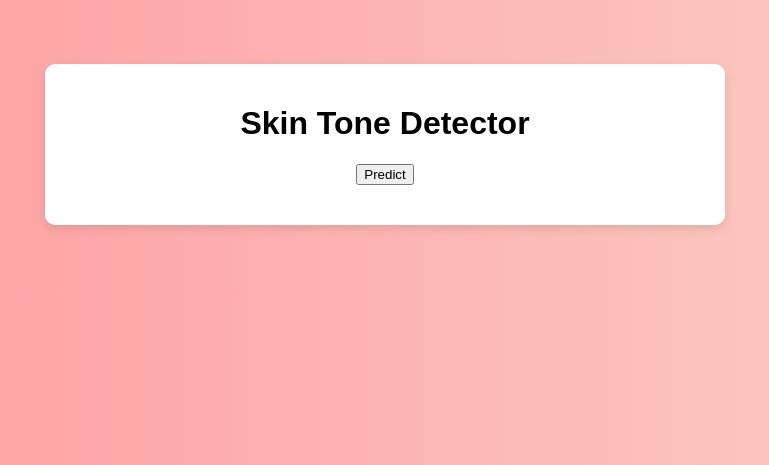
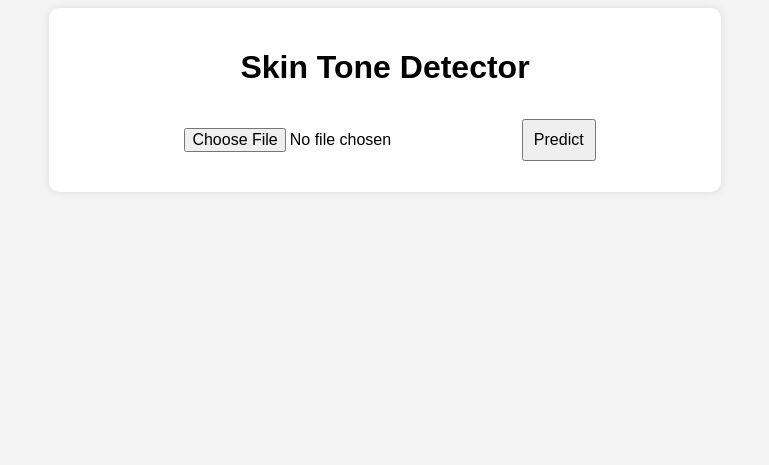
Before and after one commit to Hershy23/Color, a Flask app: page / in a window 1280 px wide. Shown: the top 465 px of the page, without its empty margins (255-1024 px from the left). Run offline with Flask 3, Linux system fonts and the light colour scheme.

Commit message:
Update style.css

```diff
--- a/static/style.css
+++ b/static/style.css
@@ -1,67 +1,26 @@
-/* General styling */
 body {
-    font-family: 'Arial', sans-serif;
-    background: linear-gradient(to right, #ff9a9e, #fad0c4);
+    font-family: Arial, sans-serif;
     text-align: center;
-    margin: 0;
-    padding: 0;
+    background-color: #f4f4f4;
 }
 
-/* Main container */
 .container {
     width: 50%;
-    margin: 5% auto;
+    margin: auto;
     background: white;
     padding: 20px;
+    box-shadow: 0 0 10px rgba(0, 0, 0, 0.1);
     border-radius: 10px;
-    box-shadow: 0 4px 10px rgba(0, 0, 0, 0.1);
 }
 
-/* Upload button */
-.upload-box {
-    margin: 20px 0;
+input, button {
+    margin: 10px;
     padding: 10px;
-    background: #ffe3e3;
-    border-radius: 5px;
-    cursor: pointer;
+    font-size: 16px;
 }
 
-/* Hide default input */
-input[type="file"] {
-    display: none;
+img {
+    margin-top: 20px;
+    width: 200px;
+    border-radius: 10px;
 }
-
-/* Image preview */
-#imagePreview {
-    margin-top: 10px;
-}
-
-#preview {
-    max-width: 100%;
-    height: auto;
-    display: none;
-}
-
-/* Predict button */
-#predictBtn {
-    background: #ff7675;
-    color: white;
-    border: none;
-    padding: 10px 20px;
-    font-size: 18px;
-    cursor: pointer;
-    border-radius: 5px;
-    margin-top: 20px;
-}
-
-#predictBtn:disabled {
-    background: #ccc;
-    cursor: not-allowed;
-}
-
-/* Result box */
-#result {
-    margin-top: 20px;
-    font-size: 20px;
-    color: #ff4757;
-}
```
